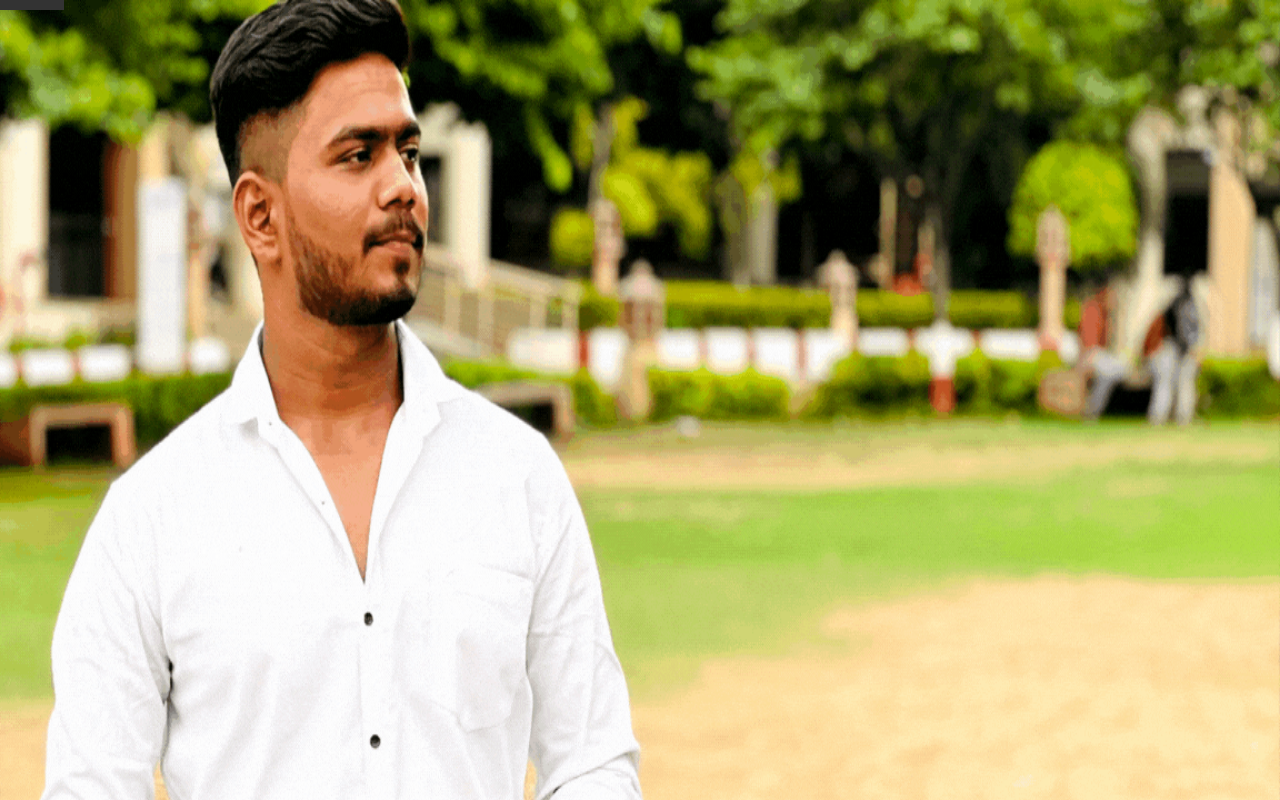
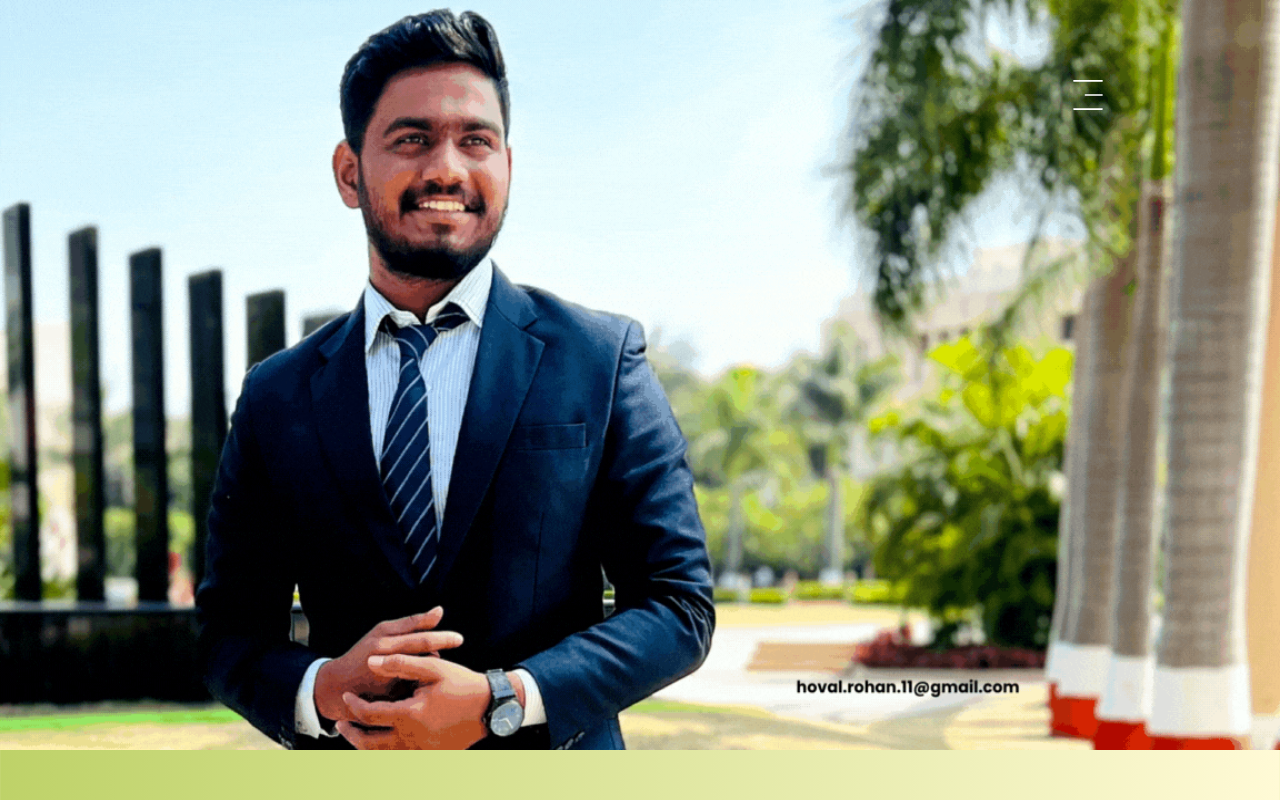
Before and after one commit to rohanh007/Personal_portfolio, a React (Create React App) app: page / in a window 1280 px wide. Shown: the top 800 px of the page. Built offline with nearby package versions, Linux system fonts and the light colour scheme.

Commit message:
open close menu

```diff
--- a/src/App.js
+++ b/src/App.js
@@ -36,7 +36,10 @@ function App() {
       <Preloader load={load} />
       <div className="App" id={load ? "no-scroll" : "scroll"}>
         {/* <Navbar /> */}
+
         <Mynavabar/>
+
+
         <ScrollToTop />
         <Routes>
           <Route path="/" element={<Home />} />
--- a/src/components/Home/Home.js
+++ b/src/components/Home/Home.js
@@ -4,7 +4,7 @@ import { Container, Row, Col } from "react-bootstrap";
 import About from "../../../src/components/About/About"
 import Footer from "../Footer";
 import Particle from "../Particle";
-import personalimg from '../../Assets/ROHAN HOval.gif';
+import personalimg from '../../Assets/ROHAN HOval 1.gif';
 import Projects from "../Projects/Projects";
 import Home2 from "./Home2";
 import Type from "./Type";
@@ -16,7 +16,7 @@ function Home() {
     <section>
       <img
         src={personalimg}
-        style={{height:950}}
+        style={{height:750}}
         className="landing_page"
         />
       {/* <Socialicons/> */}
--- a/src/components/Mynavabar.js
+++ b/src/components/Mynavabar.js
@@ -1,5 +1,6 @@
 import React, { useState } from "react";
-import { HiMenuAlt4 } from "react-icons/hi";
+import { CiMenuFries } from "react-icons/ci";
+import { TfiClose } from "react-icons/tfi";
 const MyNavbar = () => {
   const [isOpen, setIsOpen] = useState(false);
 
@@ -9,19 +10,22 @@ const MyNavbar = () => {
 
   return (
     <div>
-      <div className="navbar">
-        <div className="navbar-toggle" onClick={toggleNavbar}>
-          <HiMenuAlt4/>
+      <div className="navbar" onClick={toggleNavbar}>
+        <div className="navbar-toggle" >
+        {!isOpen &&(<CiMenuFries size={40} color="white"/>)}
         </div>
 
       {isOpen &&
            (
+            <div className="menu_box">
+             <div className="close_cross" onClick={toggleNavbar}><TfiClose color="white" size={40}/></div>
             <ul className='navbar-links' id="navbar-links">
           <li><a href="#">Home</a></li>
           <li><a href="#">About</a></li>
           <li><a href="#">Services</a></li>
           <li><a href="#">Contact</a></li>
         </ul>
+        </div>
            )
       }
 
--- a/src/mystyle.css
+++ b/src/mystyle.css
@@ -34,35 +34,50 @@
 
 
   .navbar {
-    background-color: #333;
-    color: #fff;
-    display: flex;
+    /* background-color: #333; */
+    color:black;
+    cursor: pointer;
+    display: right;
+    right: 140px;
     justify-content: space-between;
     align-items: center;
     padding: 10px 20px;
+    top:70px
   }
 
-  .navbar-toggle {
-    cursor: pointer;
+  /* .navbar-toggle {
+
     display: none;
     width: 100px;
     height: 100px;
     background-color: #fff;
     z-index: 10000;
     margin-top: 100px;
+  } */
+  .menu_box{
+    background-color: rgba(0, 0, 0, 0.682);
+    width: 300px;
+    height: 500px;
+    border-radius: 5px;
+  }
+  .close_cross{
+    padding: 10px;
+    float: right;
   }
 
   .navbar-links {
     list-style: none;
-    display: flex;
+    /* display: flex; */
+    margin-top: 50px;
+
   }
 
   .navbar-links li {
-    margin-right: 20px;
+    margin-right: 80px;
   }
 
   .navbar-links li a {
-    color: #fff;
+    color:rgb(255, 253, 253);
     text-decoration: none;
   }
 
```
Also changed, not shown: src/Assets/ROHAN HOval 1.gif (added).
